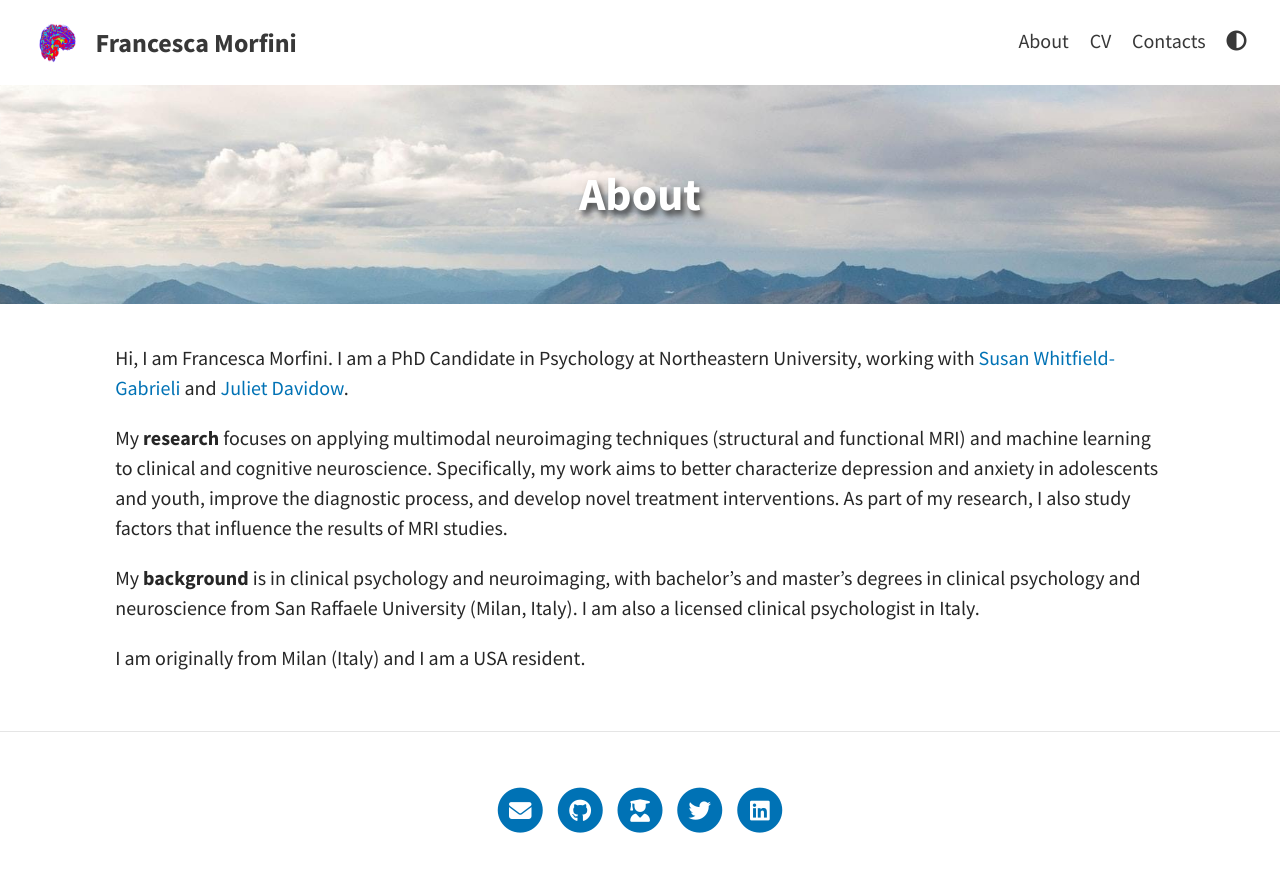
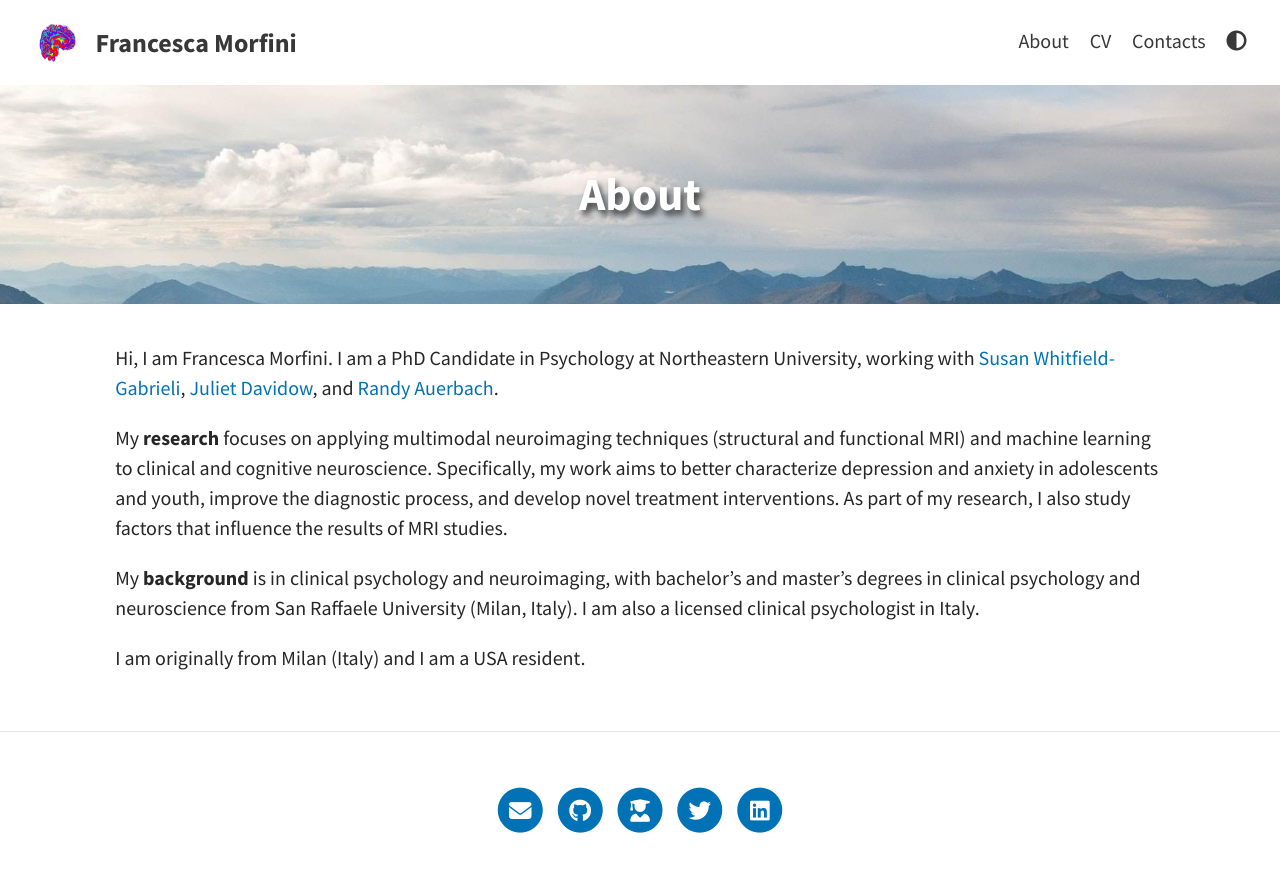
Before and after one commit to fmorfini/fmorfini.github.io, a Jekyll site: the page built from pages/about.md, in a window 1280 px wide. Shown: the top 872 px of the page. Built offline with Jekyll 4.4.1, drawn with Linux system fonts in a browser that asks for light colours; a script that is not in the unit is left out.

Commit message:
Update about.md

```diff
--- a/pages/about.md
+++ b/pages/about.md
@@ -5,7 +5,7 @@ permalink: /about/
 feature-img: "assets/img/pexels/travel.jpeg"
 ---
 
-Hi, I am Francesca Morfini. I am a PhD Candidate in Psychology at Northeastern University, working with [Susan Whitfield-Gabrieli](https://whitfield-gabrieli.sites.northeastern.edu) and [Juliet Davidow](https://lbdlpsych.sites.northeastern.edu/).
+Hi, I am Francesca Morfini. I am a PhD Candidate in Psychology at Northeastern University, working with [Susan Whitfield-Gabrieli](https://whitfield-gabrieli.sites.northeastern.edu), [Juliet Davidow](https://lbdlpsych.sites.northeastern.edu/), and [Randy Auerbach](https://www.auerbachlab.com/).
 
 My **research** focuses on applying multimodal neuroimaging techniques (structural and functional MRI) and machine learning to clinical and cognitive neuroscience.
 Specifically, my work aims to better characterize depression and anxiety in adolescents and youth, improve the diagnostic process, and develop novel treatment interventions.
```
